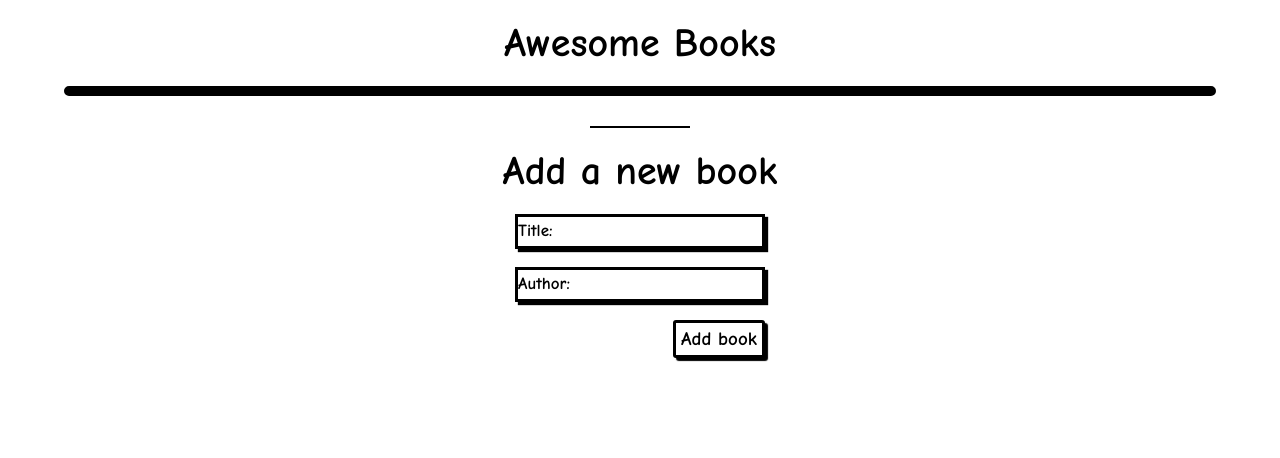
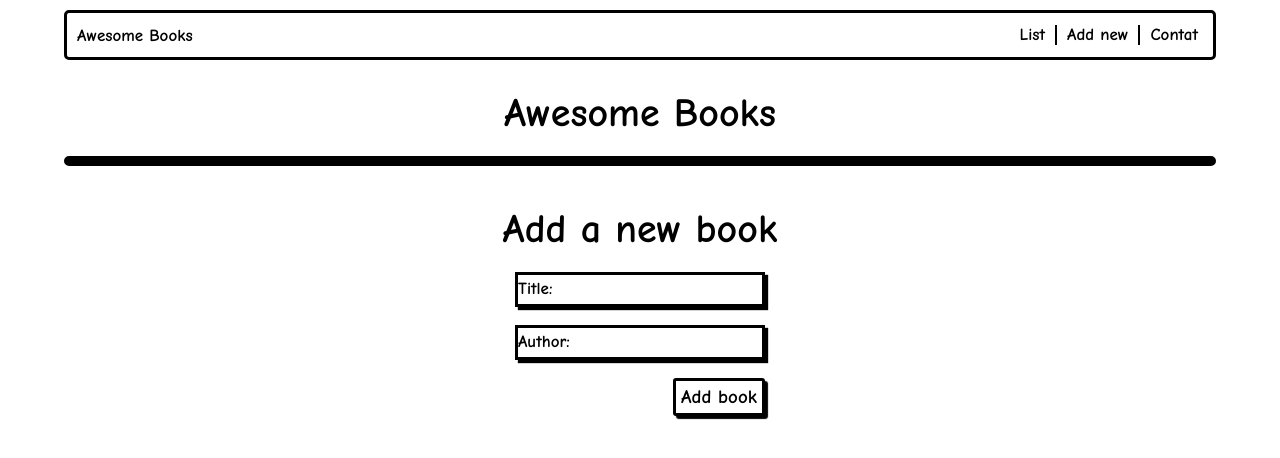
Before and after one commit to TimmyChan99/book_list, a website: page index.html in a window 1280 px wide. Drawn offline with Linux system fonts and the light colour scheme.

Commit message:
Uptade Html and CSS File >> add and style the header

```diff
--- a/index.html
+++ b/index.html
@@ -8,11 +8,24 @@
         <title>Awesome Books</title>
     </head>
     <body>
-        <section>
+        <header id="header">
+            <a href="#" class="logo">Awesome Books</a>
+            <nav id="navbar">
+                <ul class="navbar_links">
+                    <li class="links nav_element"><a class="nav_link" href="#">List</a></li>
+                    <hr class="vl nav_element">
+                    <li class="links nav_element"><a class="nav_link" href="#">Add new</a></li>
+                    <hr class="vl nav_element">
+                    <li class="links nav_element"><a class="nav_link" href="#">Contat</a></li>
+                </ul>
+            </nav>
+        </header>
+        <section id="books_collection">
             <h1>Awesome Books</h1>
             <ul id="books-list"></ul>
-            <hr>
+
         </section>
+      <section id="add_books">
             <form id="books-form">
                 <h1>Add a new book</h1>
             <div class="inputs">
@@ -21,6 +34,7 @@
                     <button type="submit">Add book</button>
             </div>
             </form>
+      </section>
 
         <script src="script.js"></script>
     </body>
--- a/style.css
+++ b/style.css
@@ -18,14 +18,14 @@ h1 {
   text-align: center;
 }
 
-ul {
+#books-list {
   border: 5px black solid;
   border-radius: 5px;
   width: 90vw;
   margin-bottom: 20px;
 }
 
-li {
+#books-list li {
   list-style: none;
   font-size: 20px;
   font-weight: 800;
@@ -38,7 +38,7 @@ li {
   width: 100%;
 }
 
-li:nth-child(odd) {
+#books-list li:nth-child(odd) {
   background-color: rgb(211, 210, 210);
 }
 
@@ -54,7 +54,7 @@ button {
   font-weight: 800;
 }
 
-hr {
+#books_collection hr {
   width: 100px;
   margin-top: 10px;
   border: 1px black solid;
@@ -84,3 +84,49 @@ input::placeholder {
   font-size: 17px;
   font-weight: 800;
 }
+
+#add_books {
+  display: flex;
+}
+
+/* header */
+
+#header {
+  display: flex;
+  flex-direction: row;
+  justify-content: space-between;
+  align-items: center;
+  margin: 10px auto;
+  padding: 10px;
+  border: 3px black solid;
+  border-radius: 5px;
+  width: 90vw;
+  height: 50px;
+}
+
+.links {
+  list-style: none;
+}
+
+.navbar_links {
+  display: flex;
+  flex-direction: row;
+}
+
+.logo,
+.nav_link {
+  text-decoration: none;
+  color: black;
+  font-size: 17px;
+  font-weight: 600;
+}
+
+.vl {
+  width: 0;
+  height: 20px;
+  border: 1px black solid;
+}
+
+.nav_element {
+  margin: 0 5px;
+}
```
Lines whose indentation alone changed are shown as unchanged.
